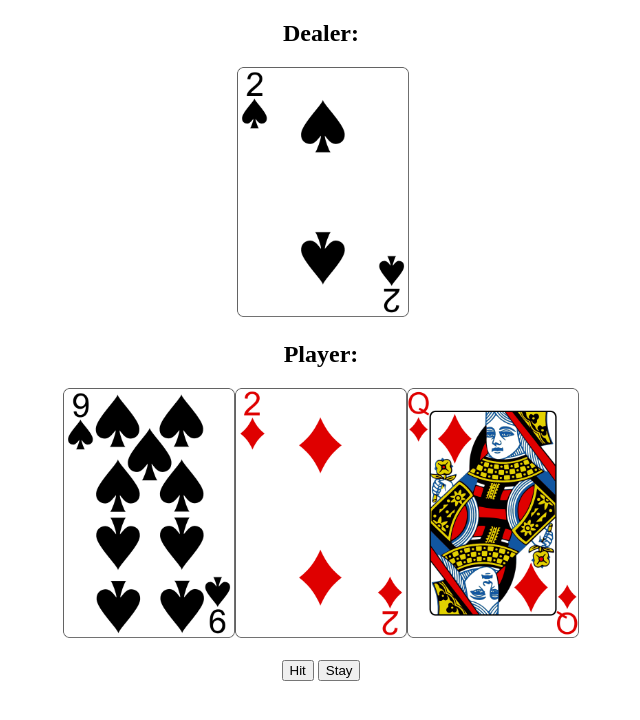
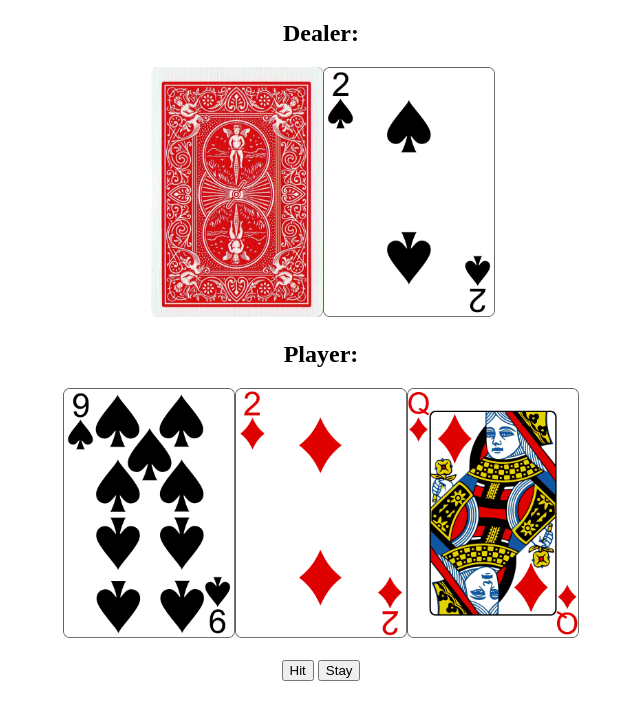
Before and after one commit to lsvm53/retrojack, a plain HTML site: page index.html in a window 1280 px wide. Both pictures are taken after a click on the button "Hit". Shown: the whole page, without its empty margins (319-959 px from the left). Drawn offline with Linux system fonts and the light colour scheme.

Commit message:
fixed the hidden card image issue

```diff
--- a/blackjack.js
+++ b/blackjack.js
@@ -1,33 +1,57 @@
 
-var dealerSum = 0;
-var yourSum = 0;
+var dealerSum = 0; // the variable that stores the count of the dealer
 
-var dealerAceCount = 0;
-var yourAceCount = 0;
+var yourSum = 0; // the variable that stores the count of the player
 
-var hidden;
-var deck;
+var dealerAceCount = 0; // the variable that stores the number of aces that the dealer has
+
+var yourAceCount = 0; // the variable that stores the number of aces that the player has
+
+var hidden; /* the variable that stores the first card pulled out of the deck. This card is given to the dealer and is hidden. It is
+               only shown when the player presses the stay button */
+
+var deck; // the variable which stores all the deck of cards.
 
 var canHit = true; //allows the player to draw whilst yourSum <= 21
 
+var hiddenCardImage = document.createElement("img"); // variable that creates an img element for storing the back card img
+hiddenCardImage.src = "./cards/BACK.png"; //statement for setting the hiddenCardimg element to the right source code
+
+
+
+
+// This is everything that happens on load
 window.onload = function() {
-    buildDeck();
-    shuffle();
-    startGame();
+
+    buildDeck(); // this function builds the deck of cards and stores in the deck variable
+
+    shuffle(); // this function shuffled the deck array
+
+    startGame(); // this function starts the game
 }
 
-function buildDeck() {
-    let allSuits = ["C", "D", "H", "S"];
-    let allNumbers = ["A", "2", "3", "4", "5", "6", "7", "8", "9", "10", "J", "Q", "K"];
 
 
-    // creating empty deck
+// This function builds a deck of cards using the suits and numbers and it stores all the possible cards into an array.
+function buildDeck() {
+
+    let allSuits = ["C", "D", "H", "S"]; // array containing all posssible suits in a deck
+
+    let allNumbers = ["A", "2", "3", "4", "5", "6", "7", "8", "9", "10", "J", "Q", "K"]; // array containing all possible numbers in a deck
+
+    // creating the deck variable used for storing the deck
     deck = [];
 
     // loop for storing all possible card combinations in the deck
+    // the first loop runs through the suits array
     for (let suitsCount = 0; suitsCount < allSuits.length; suitsCount++) {
+        //the second loop runs through the numbers array
         for (let numbersCount = 0; numbersCount < allNumbers.length; numbersCount++) {
-            deck.push(allNumbers[numbersCount] + "-" + allSuits[suitsCount]);
+
+            deck.push(allNumbers[numbersCount] + "-" + allSuits[suitsCount]); /* this statement adds a string, representing a card,
+                                                                                 by listing the number and then the suit. for example
+                                                                                 4-C represents the 4 of clubs*/
+
         }
     }
 
@@ -35,24 +59,36 @@ function buildDeck() {
     // console.log(deck);
 }
 
+
+
+// This function shuffles the deck array.
 function shuffle() {
+
+    //a for loop iterating throughout the deck array. This is to shuffle each index with another random index.
     for (let count = 0; count < deck.length; count++) {
-        let shuffleCount = Math.floor(Math.random() * deck.length); // will yield a number between the number of cards available within the deck.
 
-        // now we swap the cards between count and shuffleCount
+        let shuffleCount = Math.floor(Math.random() * deck.length); // shuffleCount gives a random index value within the deck array
+
+        // now we swap the cards between count and shuffleCount using a temperary variable.
         let temp = deck[count];
         deck[count] = deck[shuffleCount];
         deck[shuffleCount] = temp;
+
     }
-    console.log(deck);
+
+    // the statement below is to ensure that the deck is shuffled
+    // console.log(deck);
 }
 
+
+// this function calls contains the logic for the start of the game, and the event listeners for the hit and stay functions.
 function startGame() {
 
-    // takes first card and stores as the hidden card of the dealer
+    /* pops the first card from the deck and stores it in hidden. This is the hidden card (second card) of the dealer
+       that is shown when the player clicks the stay button*/
     hidden = deck.pop();
 
-    // adds sum of the hidden card to  dealerSum
+    // obtains the value of the hidden card and adds it to the count of the dealer
     dealerSum += getValue(hidden);
 
     // checks to see the no. of aces and stores value accordingly
@@ -64,74 +100,102 @@ function startGame() {
 
 
     // this is where I'm facing an issue. The back.png is not showing even though the src is right.
-    document.getElementById("hidden").src="./cards/BACK.png";
+    //document.getElementById("hidden").src="./cards/BACK.png";
+    document.getElementById("dealerHand").append(hiddenCardImage);
 
-    // code for adding the second card to the dealer
-    let newCardImage = document.createElement("img");
-    let card = deck.pop();
-    newCardImage.src = "./cards/" + card + ".png";
-    dealerSum += getValue(card);
-    dealerAceCount += checkAce(card);
-    document.getElementById("dealerHand").append(newCardImage);
+    // code for adding the second card to the dealer. This is the card of the dealer that people see
+    let newCardImage = document.createElement("img"); //creates new img element
+    let card = deck.pop(); // pops a random card from the shuffled deck
+    newCardImage.src = "./cards/" + card + ".png"; //sets the source code of the random card
+    dealerSum += getValue(card); //adds value of random card to the dealer's count
+    dealerAceCount += checkAce(card); // checks to see if card is ace and change dealerAceCount value accordingly
+    document.getElementById("dealerHand").append(newCardImage); //adds img of new card to the dealerHand div
 
     // loop for giving the player his/her first two cards
     for (let count = 0; count < 2; count++) {
 
-        // code for adding a card
+        // code for adding a card. Same logic as above but twice for the player.
         let newCardImage = document.createElement("img");
         let card = deck.pop();
         newCardImage.src = "./cards/" + card + ".png";
         yourSum += getValue(card);
         yourAceCount += checkAce(card);
-        document.getElementById("yourHand").append(newCardImage);
+        document.getElementById("yourHand").append(newCardImage); // new cards are displayed on the yourHand div
     }
 
     // value for checking the sum of the user
     //console.log(yourSum);
 
-    document.getElementById("hit").addEventListener("click", hit);
-    document.getElementById("stay").addEventListener("click", stay);
+    document.getElementById("hit").addEventListener("click", hit); //event listener for the hit button, for adding another card
+    document.getElementById("stay").addEventListener("click", stay); //event listener for the stay button, for ending the round.
 
 }
 
+// this function returns the value that a given card is worth, takes a string variable named card as input
 function getValue(card) {
+
     let cardData = card.split("-") //returns an array containing the number, and then the suit.
-    let number = cardData[0];
 
+    let number = cardData[0]; /*created a variable called number and set it to the first value of the array, which is the
+                                number of the card*/
+
+    // an if statement to see whether number is a face card or not
     if (isNaN(number)) {
+        // if it is an ace, set the number to 11
         if (number == "A") {
             return 11;
         }
+        // any other face card is set to 10, as per the rules
         return 10;
     }
 
+    // if it is a number, then the number is whatever number the card shows.
     return parseInt(number);
 }
 
+// this function returns the suit of the card, takes a string variable named card as input
 function getSuit(card) {
+
     let cardData = card.split("-") //returns an array containing the number, and then the suit.
-    return cardData[1];
+
+    return cardData[1]; // returns the second value of the array, which is the suit
+
 }
 
+// this function checks to see if the card drawn is an Ace or not. if it is, it returns 1 which is added to the ace count variable
+function checkAce(card) {
 
-function checkAce(card) {
+    /* the card is a string containing 3 letters, hence, it is an array with a length of 3.
+       the if statement takes the first letter, which is the value of the card, and checks to
+       see if it is an ace or not.*/
     if (card[0] == "A") {
-        return 1;
+
+        return 1; // if the value is A, then the function return 1
     }
-    return 0;
+
+    return 0; // otherwise 0, indicating it is not an ace.
 }
 
+// this function is triggered when the player presses the hit button.
 function hit() {
+
+    // if statement checking whether the user can hit. It is set to false when player count exceeds 21.
     if (canHit == false) {
         return;
     }
 
-    let newCardImage = document.createElement("img");
-        let card = deck.pop();
-        newCardImage.src = "./cards/" + card + ".png";
-        yourSum += getValue(card);
-        yourAceCount += checkAce(card);
-        document.getElementById("yourHand").append(newCardImage);
+
+    let newCardImage = document.createElement("img"); // creates an img element in the "yourHand" div of the html
+
+    let card = deck.pop(); // pops a card out of the shuffled deck
+
+    newCardImage.src = "./cards/" + card + ".png"; // sets the source code of the img div in "yourHand" to the image of the corresponding card
+
+    yourSum += getValue(card); // gets value of the card and adds it to player's sum.
+
+    yourAceCount += checkAce(card); // checks to see if card is an ace, if it is, adds 1 to the ace count of the player
+
+    document.getElementById("yourHand").append(newCardImage); // adds the card image to the player's html div
 
 
     // console.log(yourSum);
@@ -144,10 +208,16 @@ function hit() {
 
 }
 
+//this function is for decreasing the value of your ace if player count exceeds 21. returns new count of the player after ace value change.
 function decreaseAceValue(yourSum, yourAceValue) {
+
+    /**
+     * the while loops runs until the number of aces in your deck left reach 0, and your sum exceeds 21.
+     */
     while (yourSum > 21 && yourAceValue > 0) {
-        yourSum -= 10;
-        yourAceCount -= 1;
+        yourSum -= 10; // reduces value of ace from 11 to 1
+
+        yourAceCount -= 1; //reduces the number of aces you have in your deck.
 
     }
 
@@ -155,12 +225,13 @@ function decreaseAceValue(yourSum, yourAceValue) {
 }
 
 
+// this function is triggered when the stay button is pressed. This is to show the dealer's hand
 function stay() {
 
     // This is where my error is. The back card should change to the card image stored in hidden - which is not happening for some reason.
-    document.getElementById('hidden').src = ('./cards/' + hidden + '.png');
+    hiddenCardImage.src = ('./cards/' + hidden + '.png');
 
-
+    // statement for checking whether the hidden card is stored or not
     console.log(hidden);
 
     // loop for giving the dealer cards until he reaches 17
```
Also changed, not shown: index.html (+1 -0 lines).
